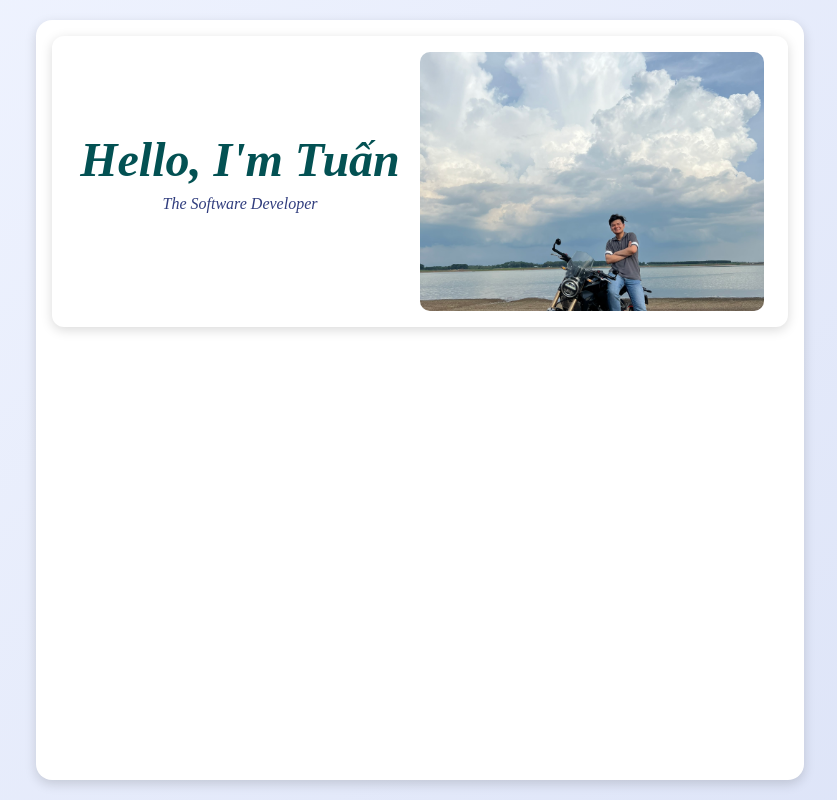
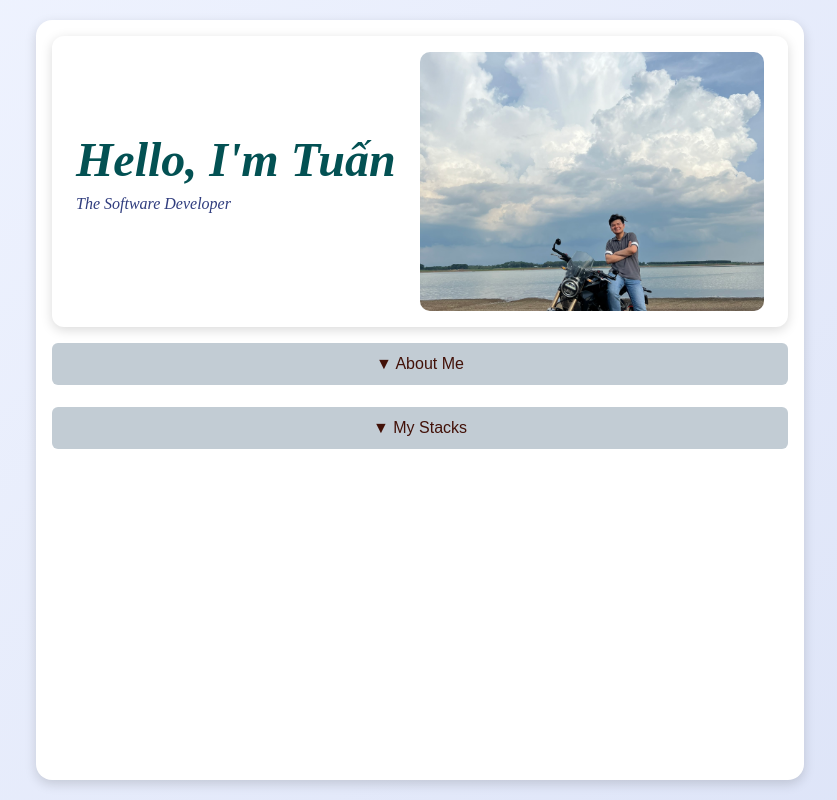
Before and after one commit to tuanjames/portfolio, a React app in the folder frontend/: page / in a window 1280 px wide. Shown: the whole page, without its empty margins (220-1057 px from the left). Built offline with nearby package versions, Linux system fonts and the light colour scheme; the HTML template or start-up script is replaced by a standard one.

Commit message:
Add AboutSection and MyStackSection components; update styles and layout

```diff
--- a/frontend/src/App.jsx
+++ b/frontend/src/App.jsx
@@ -1,6 +1,8 @@
 import { useEffect, useState } from "react";
 import Avatar from "./components/avatar";
 import imgAvatar from "./assets/img_avt.jpg";
+import AboutSection  from "./components/personal_info_card";
+import MyStackSection from "./components/stacks";
 
 export default function App() {
   const projects = [
@@ -18,6 +20,8 @@ export default function App() {
           phone="0909 123 456"
           facebook="https://www.facebook.com/huynh.anh.tuan.859337/"
         />
+        <AboutSection />
+        <MyStackSection />
       </div>
     </div>
   );
--- /dev/null
+++ b/frontend/src/components/personal_info_card.jsx
@@ -0,0 +1,28 @@
+import { useState } from "react";
+import "./styles/aboutme.css";
+
+export default function AboutSection() {
+  const [open, setOpen] = useState(false);
+
+  return (
+    <div className="about-container">
+      <button
+        className="toggle-bar"
+        onClick={() => setOpen(!open)}
+      >
+        {open ? "▲ Hide Info" : "▼ About Me"}
+      </button>
+
+      <div className={`about-content ${open ? "open" : ""}`}>
+        <p><strong>Name:</strong> Tuan Anh Huynh</p>
+        <p><strong>Role:</strong> Software Developer</p>
+        <p><strong>Birthday:</strong> 15 March 1999</p>
+        <p><strong>Current company:</strong> Endava Viet Nam</p>
+        <p><strong>Hobbies:</strong> video games, badmintion ...</p>
+        <p><strong>Email:</strong>huynhtuan12309@gmail.com</p>
+        <p><strong>Facebook:</strong> <a href="https://www.facebook.com/huynh.anh.tuan.859337/" target="_blank" rel="noreferrer">Facebook Profile</a></p>
+
+      </div>
+    </div>
+  );
+}
--- /dev/null
+++ b/frontend/src/components/stacks.jsx
@@ -0,0 +1,27 @@
+import { useState } from "react";
+import "./styles/aboutme.css";
+
+export default function MyStackSection() {
+  const [open, setOpen] = useState(false);
+
+  return (
+    <div className="about-container">
+      <button
+        className="toggle-bar"
+        onClick={() => setOpen(!open)}
+      >
+        {open ? "▲ Hide Info" : "▼ My Stacks"}
+      </button>
+
+      <div className={`about-content ${open ? "open" : ""}`}>
+        <p><strong>Languages:</strong> Python, Golang, React, bash</p>
+        <p><strong>Technologies:</strong> Docker, Git, RESTful API, WebSocket, Jenkins, nginx</p>
+        <p><strong>Cloud Platforms:</strong> AWS</p>
+        <p><strong>WorkFlow:</strong> Scrum/agile</p>
+        <p><strong>Database:</strong> Postgres, mySQL, mongoDB</p>
+
+
+      </div>
+    </div>
+  );
+}
--- /dev/null
+++ b/frontend/src/components/styles/aboutme.css
@@ -0,0 +1,45 @@
+.about-container {
+  width: 100%;
+  text-align: center;
+  font-family: sans-serif;
+}
+
+/* Scroll down bar */
+.toggle-bar {
+  background-color: #c2ccd4;
+  color: rgb(66, 17, 8);
+  border: none;
+  width: 100%;
+  padding: 12px;
+  border-radius: 6px;
+  cursor: pointer;
+  font-size: 1rem;
+  transition: background-color 0.2s ease;
+}
+
+.toggle-bar:hover {
+  background-color: #2bc7b2;
+}
+
+/* Hidden by default */
+.about-content {
+    display: flex;
+    flex-direction: column;
+    align-self: start;
+    overflow: hidden;
+    max-height: 0;
+    opacity: 0;
+    transition: all 0.4s ease;
+    background: #d7dde0;
+    border-radius: 0 0 8px 8px;
+    margin-top: 6px;
+    padding: 0 16px;
+     text-align: left;
+}
+
+/* Show when open */
+.about-content.open {
+  max-height: 200px; /* enough space for your content */
+  opacity: 1;
+  padding: 16px;
+}
--- a/frontend/src/styles.css
+++ b/frontend/src/styles.css
@@ -11,7 +11,7 @@
   height: 100vh;
   display: flex;
   flex-wrap: wrap;
-  gap: 1rem;
+  gap: 0.5rem;
   justify-content: center; /* center horizontally */
   align-items: center;     /* center vertically */
   background: linear-gradient(135deg, #f0f4ff, #dce3f7);
@@ -19,15 +19,15 @@
 
 /* Center box */
 .center-box {
+  display: flex;
+  flex-direction: column;
   width: 60%;              /* fixed width */
   height: 95%;              /* scales with viewport height */
   background: white;
   border-radius: 16px;
   box-shadow: 0 4px 12px rgba(0,0,0,0.15);
-  align-items: center;
-  justify-content: center;
-  text-align: center;
   padding: 1rem;
+  gap: 1rem;
   transition: transform 0.3s ease, box-shadow 0.3s ease;
 }
 
```
